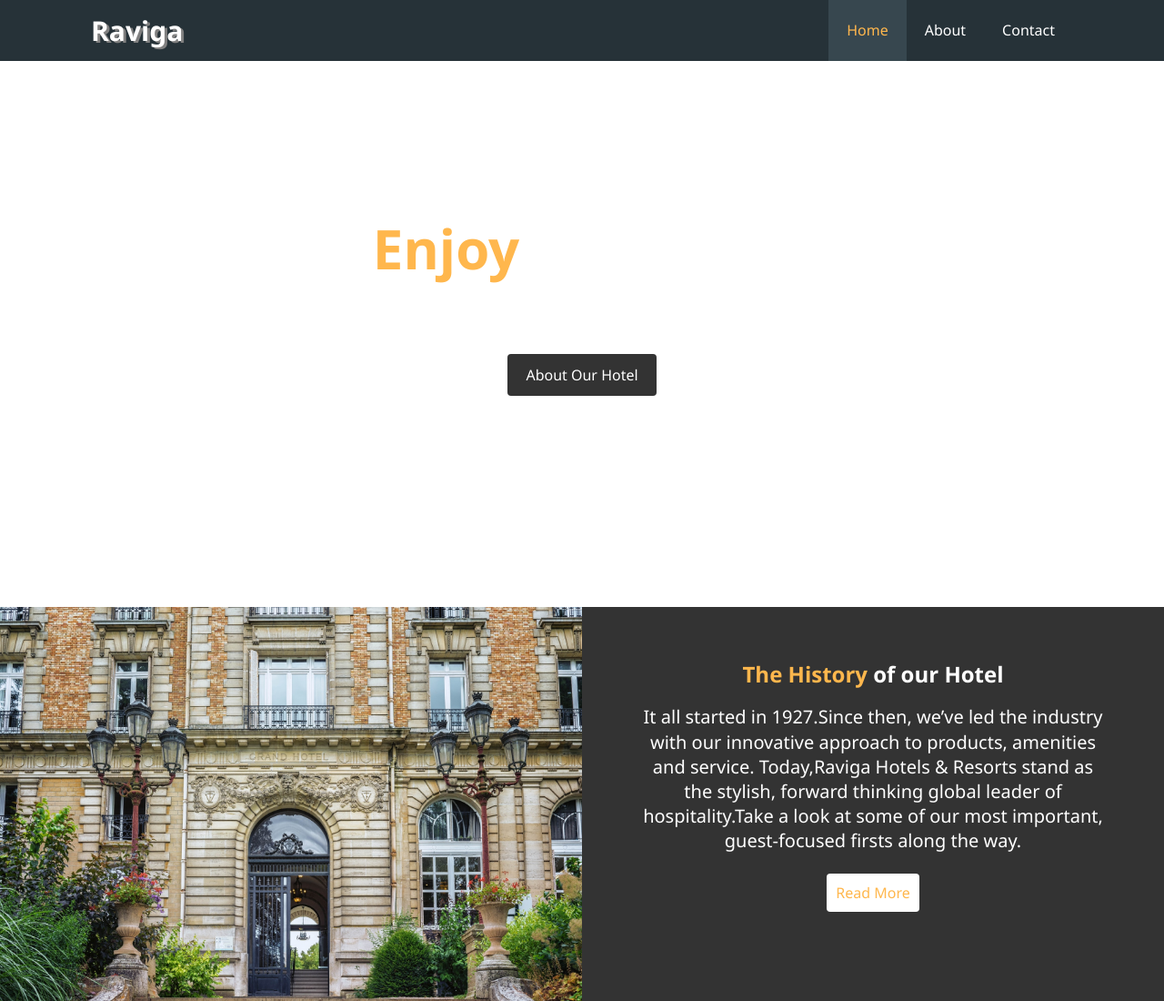
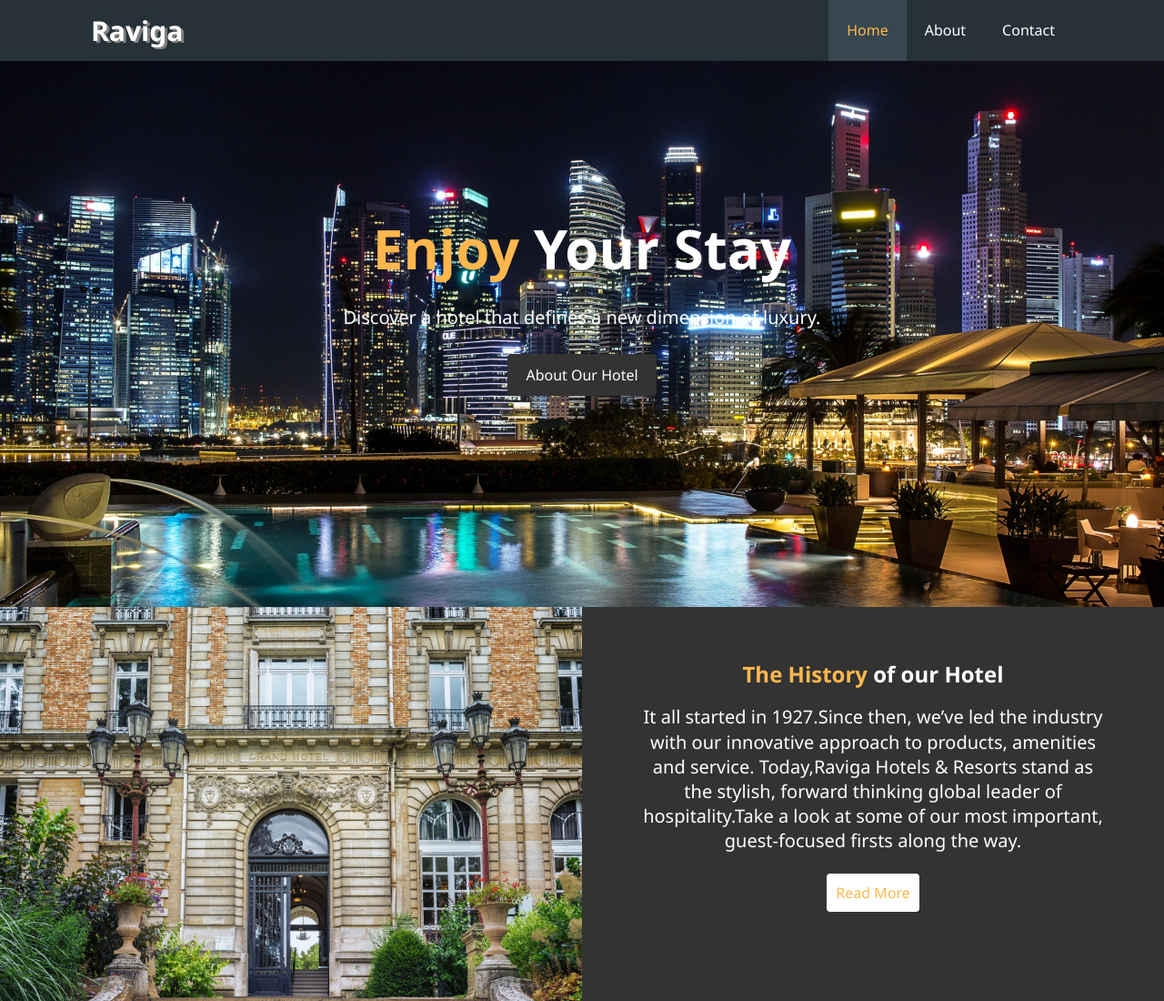
Before and after one commit to Dexter-99/Hotel-Website, a plain HTML site: page index.html in a window 1280 px wide. Shown: the top 1100 px of the page at 91% size. Drawn offline with Linux system fonts and the light colour scheme; the site is published under a folder, as on GitHub Pages, so addresses that start at the root find nothing.

Commit message:
Background-image path changed

```diff
--- a/css/style.css
+++ b/css/style.css
@@ -64,7 +64,7 @@ p {
   color: #ffb74d;
 }
 #showcase {
-  background-image: url('/img/cover_bg.jpg');
+  background-image: url('../img/cover_bg.jpg');
   max-width: 100%;
   height: 600px;
   background-position: center;
```
